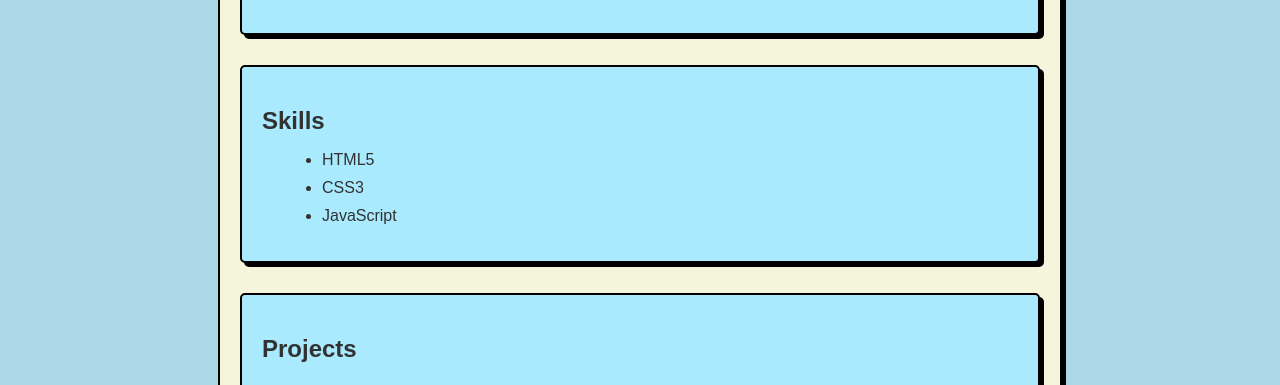
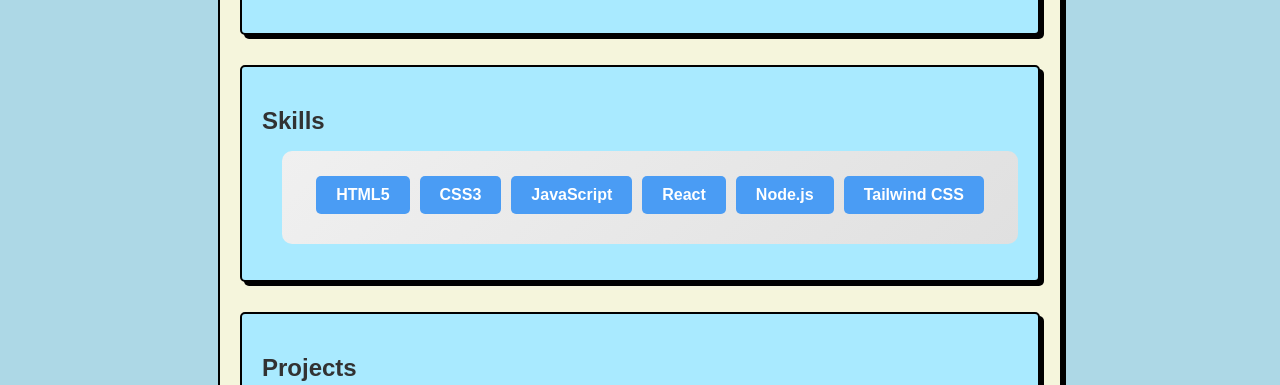
Before and after one commit to Saurabh209/About-me, a plain HTML site: page index.html in a window 1280 px wide. Shown: the part 338-723 px from the top of the page. Drawn offline with Linux system fonts and the light colour scheme.

Commit message:
skills section update

```diff
--- a/index.html
+++ b/index.html
@@ -53,12 +53,13 @@
       </div>
       <div class="section" id="skills">
         <h2>Skills</h2>
-        <ul>
-          <li>HTML5</li>
-          <li>CSS3</li>
-          <li>JavaScript</li>
-          <!-- <li>React</li>
-          <li>Node.js</li> -->
+        <ul class="skills-list">
+          <li class="skill-button">HTML5</li>
+          <li class="skill-button">CSS3</li>
+          <li class="skill-button">JavaScript</li>
+          <li class="skill-button">React</li>
+          <li class="skill-button">Node.js</li>
+          <li class="skill-button">Tailwind CSS</li>
         </ul>
       </div>
       <div class="section" id="projects">
--- a/style.css
+++ b/style.css
@@ -386,3 +386,30 @@ footer {
     visibility: hidden;
   }
 }
+
+.skills-list {
+  list-style-type: none !important;
+  display: flex;
+  flex-wrap: wrap;
+  justify-content: center;
+  background: linear-gradient(135deg, #f0f0f0, #e0e0e0);
+  padding: 20px;
+  border-radius: 10px;
+}
+
+.skill-button {
+  text-decoration: none;
+  background-color: #4a9cf4;
+  color: white;
+  padding: 10px 20px;
+  margin: 5px;
+  border-radius: 5px;
+  transition: transform 0.3s, background-color 0.3s;
+  cursor: pointer;
+  font-weight: bold;
+}
+
+.skill-button:hover {
+  background-color:  rgb(0, 191, 255);
+  transform: scale(1.1);
+}
```
